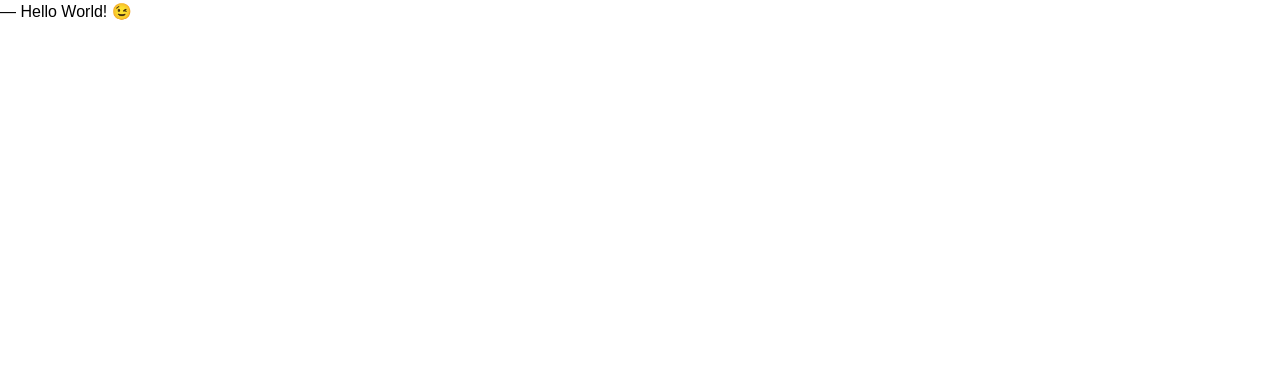
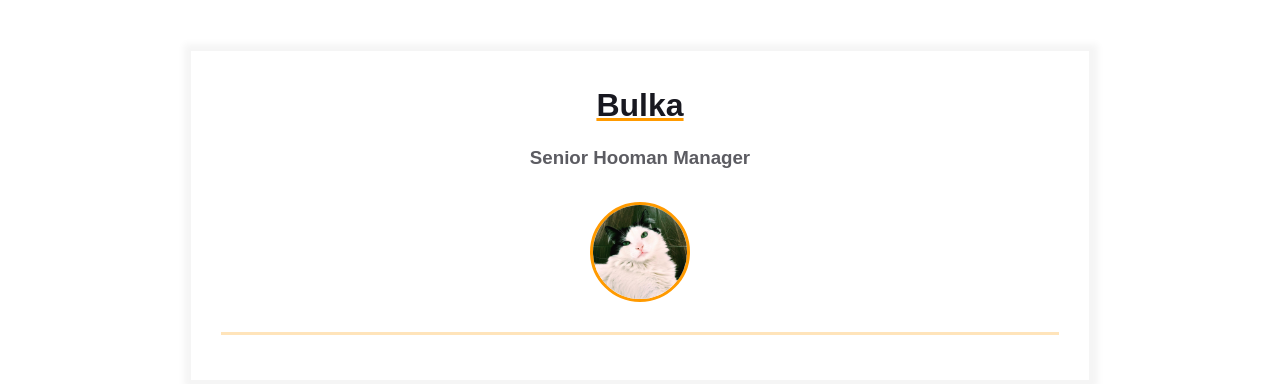
Before and after one commit to 413f/homepage, a plain HTML site: page index.html in a window 1280 px wide. Drawn offline with Linux system fonts and the light colour scheme.

Commit message:
Добавлен аватар Булки и шаблон основного контента

```diff
--- a/index.html
+++ b/index.html
@@ -3,10 +3,33 @@
   <head>
     <meta charset="UTF-8" />
     <title>Résumé</title>
-    <link rel="stylesheet" href="styles.css">
+    <link rel="stylesheet" href="styles.css" />
     <meta name="viewport" content="width=device-width, initial-scale=1" />
   </head>
   <body>
-    ― Hello World! &#x1F609;
+    <main>
+      <div class="resume">
+        <div class="container">
+          <div class="resume__block">
+            <h1 class="contact-info__header">Bulka</h1>
+            <h3 class="contact-info__sub-header">Senior Hooman Manager</h3>
+
+            <div class="contact_info_container fh">
+              <div class="contact-info__block"></div>
+
+              <div class="contact-info__block contact-info__block--center">
+                <img
+                  class="contact-info__avatar"
+                  src="assets/bulka_avatar.jpg"
+                  alt="Avatar"
+                />
+              </div>
+
+              <div class="contact-info__block"></div>
+            </div>
+          </div>
+        </div>
+      </div>
+    </main>
   </body>
 </html>
```
Also changed, not shown: assets/bulka_avatar.jpg (added).
